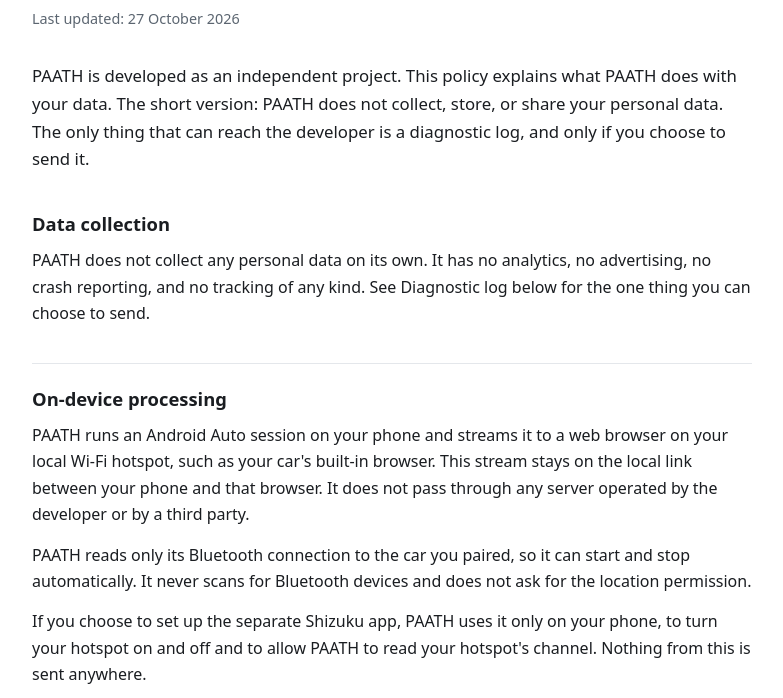
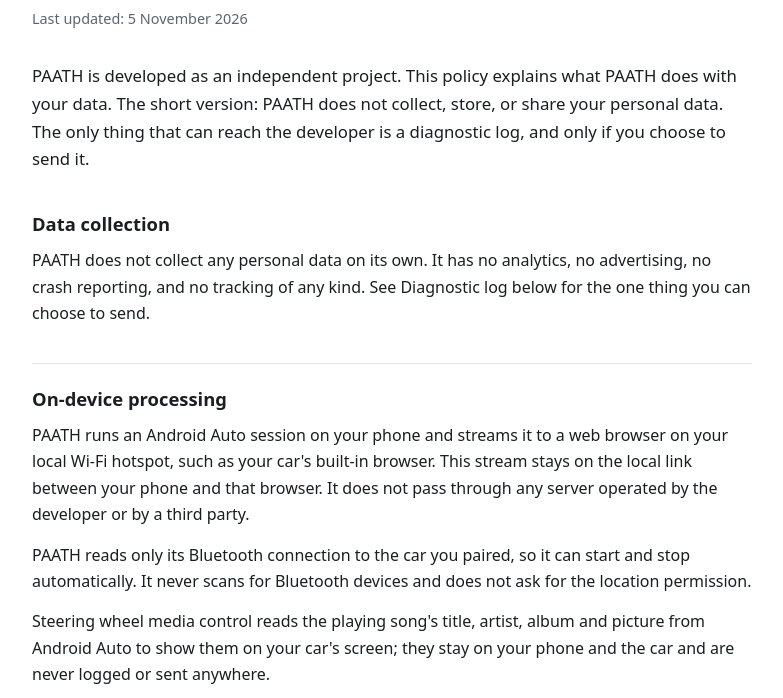
Before and after one commit to paathsupport/paath-site, a plain HTML site: page index.html in a window 1280 px wide. Shown: the part 93-791 px from the top of the page, without its empty margins (248-1031 px from the left). Drawn offline with Linux system fonts and the light colour scheme.

Commit message:
Privacy policy, 5 November 2026: steering wheel media control reads the song's title, artist, album and picture to show them on the car's screen, never logged or sent (with 1.1.0)

```diff
--- a/index.html
+++ b/index.html
@@ -36,7 +36,7 @@
 <body>
 <main>
   <h1>PAATH Privacy Policy</h1>
-  <p class="updated">Last updated: 27 October 2026</p>
+  <p class="updated">Last updated: 5 November 2026</p>
 
   <p class="lead">PAATH is developed as an independent project. This policy explains what PAATH does with your data. The short version: PAATH does not collect, store, or share your personal data. The only thing that can reach the developer is a diagnostic log, and only if you choose to send it.</p>
 
@@ -46,6 +46,7 @@
   <h2>On-device processing</h2>
   <p>PAATH runs an Android Auto session on your phone and streams it to a web browser on your local Wi-Fi hotspot, such as your car's built-in browser. This stream stays on the local link between your phone and that browser. It does not pass through any server operated by the developer or by a third party.</p>
   <p>PAATH reads only its Bluetooth connection to the car you paired, so it can start and stop automatically. It never scans for Bluetooth devices and does not ask for the location permission.</p>
+  <p>Steering wheel media control reads the playing song's title, artist, album and picture from Android Auto to show them on your car's screen; they stay on your phone and the car and are never logged or sent anywhere.</p>
   <p>If you choose to set up the separate Shizuku app, PAATH uses it only on your phone, to turn your hotspot on and off and to allow PAATH to read your hotspot's channel. Nothing from this is sent anywhere.</p>
 
   <h2>Diagnostic log</h2>
```
